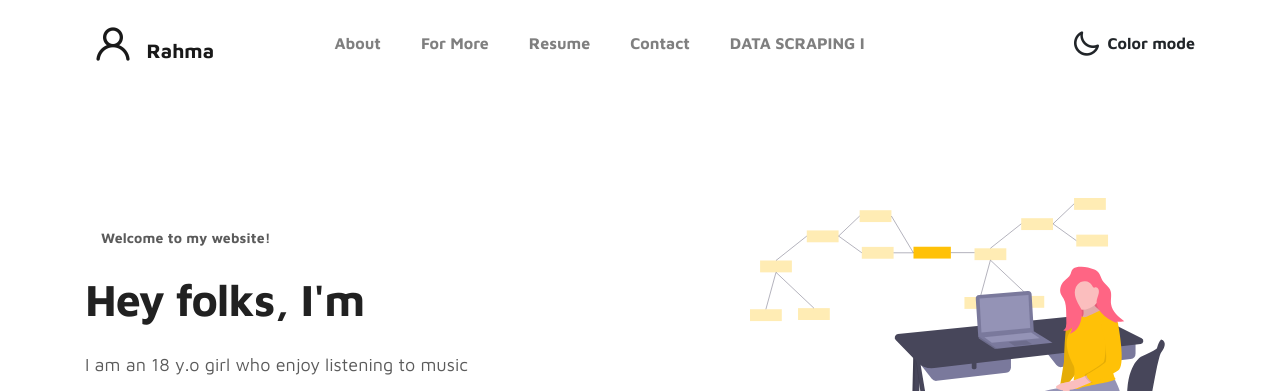
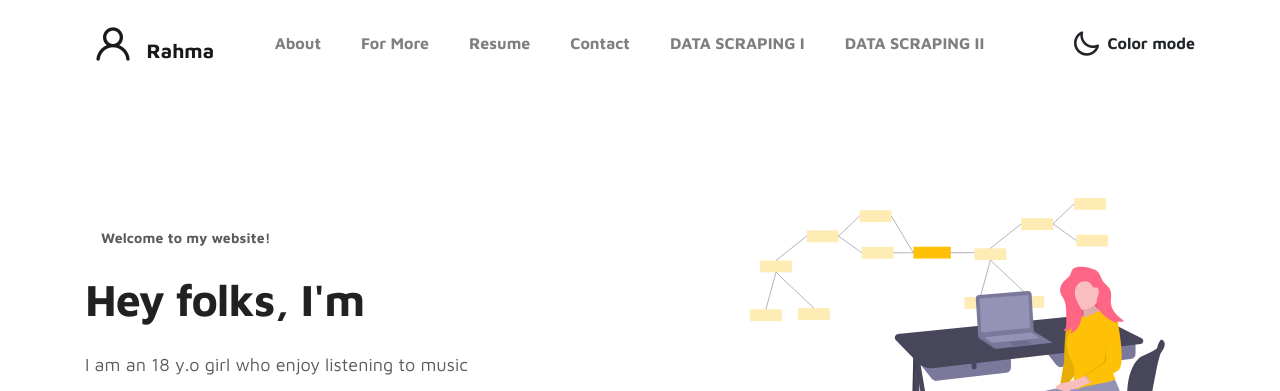
Before and after one commit to erhaemael/erhaemael.github.io, a plain HTML site: page index.html in a window 1280 px wide. Shown: the top 391 px of the page. Drawn offline with nearby package versions, Linux system fonts and the light colour scheme.

Commit message:
Update index.html

```diff
--- a/index.html
+++ b/index.html
@@ -6,7 +6,7 @@
     <meta name="description" content="">
     <meta name="author" content="">
 
-    <title>Marvel HTML Bootstrap 4 Template</title>
+    <title>Rahma Alia Latifa's Website</title>
 
     <link rel="stylesheet" href="css/bootstrap.min.css">
     <link rel="stylesheet" href="css/unicons.css">
@@ -52,8 +52,11 @@ https://www.tooplate.com/view/2115-marvel
                     <li class="nav-item">
                         <a href="#contact" class="nav-link"><span data-hover="Contact">Contact</span></a>
                     </li>
-					<li class="nav-item">
+		    <li class="nav-item">
                         <a href="#contact" class="nav-link"><span data-hover="DATA SCRAPING I">DATA SCRAPING I</span></a>
+                    </li>
+		    <li class="nav-item">
+                        <a href="#contact" class="nav-link"><span data-hover="DATA SCRAPING II">DATA SCRAPING II</span></a>
                     </li>
                 </ul>
 
@@ -241,7 +244,7 @@ https://www.tooplate.com/view/2115-marvel
         </div>
     </section>
 
-	<!-- FEATURES -->
+   <!-- DATA SCRAPING I -->
     <section class="resume py-5 d-lg-flex justify-content-center align-items-center" id="resume">
 	<div class="container">
 	<script src="https://code.jquery.com/jquery-3.6.0.min.js"></script>
@@ -269,6 +272,8 @@ https://www.tooplate.com/view/2115-marvel
         <div id="headline_json"></div>
 	</div>
     </section>
+
+
 
     <!-- CONTACT -->
     <section class="contact py-5" id="contact">
```
